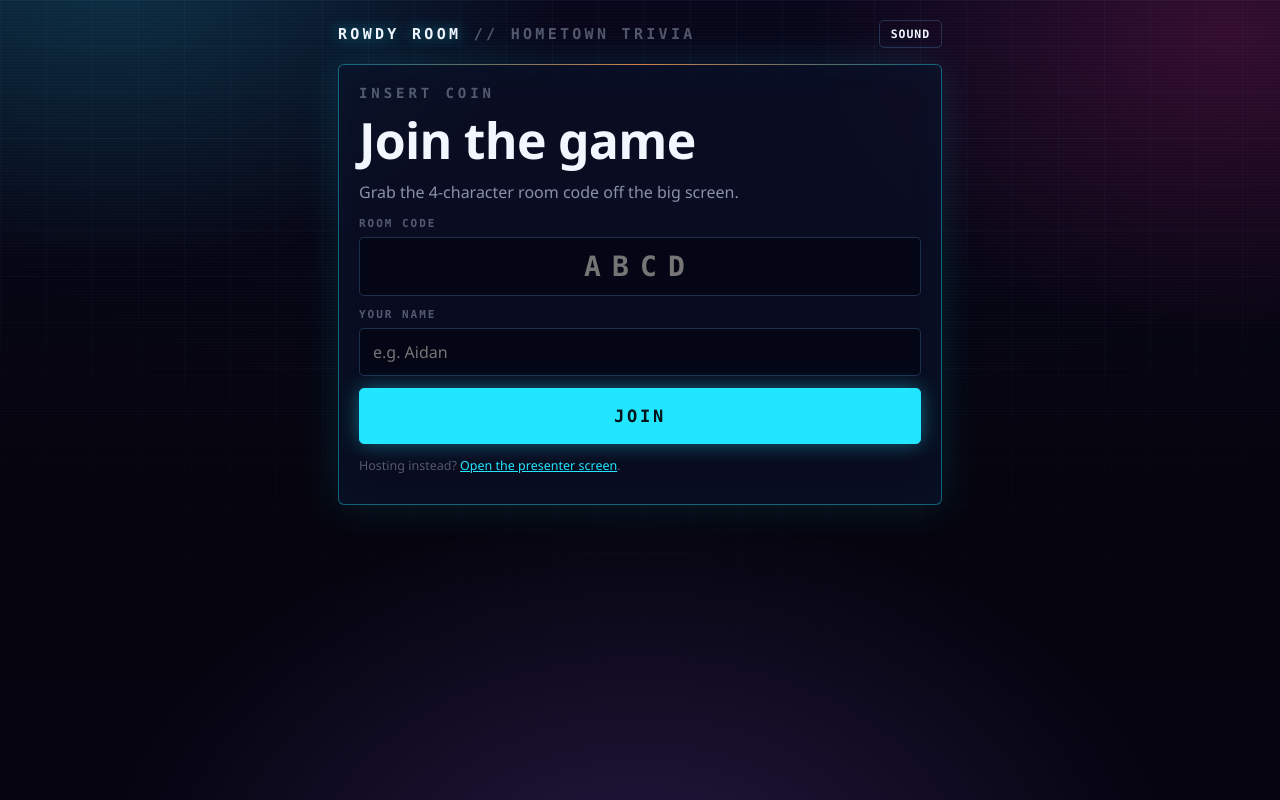
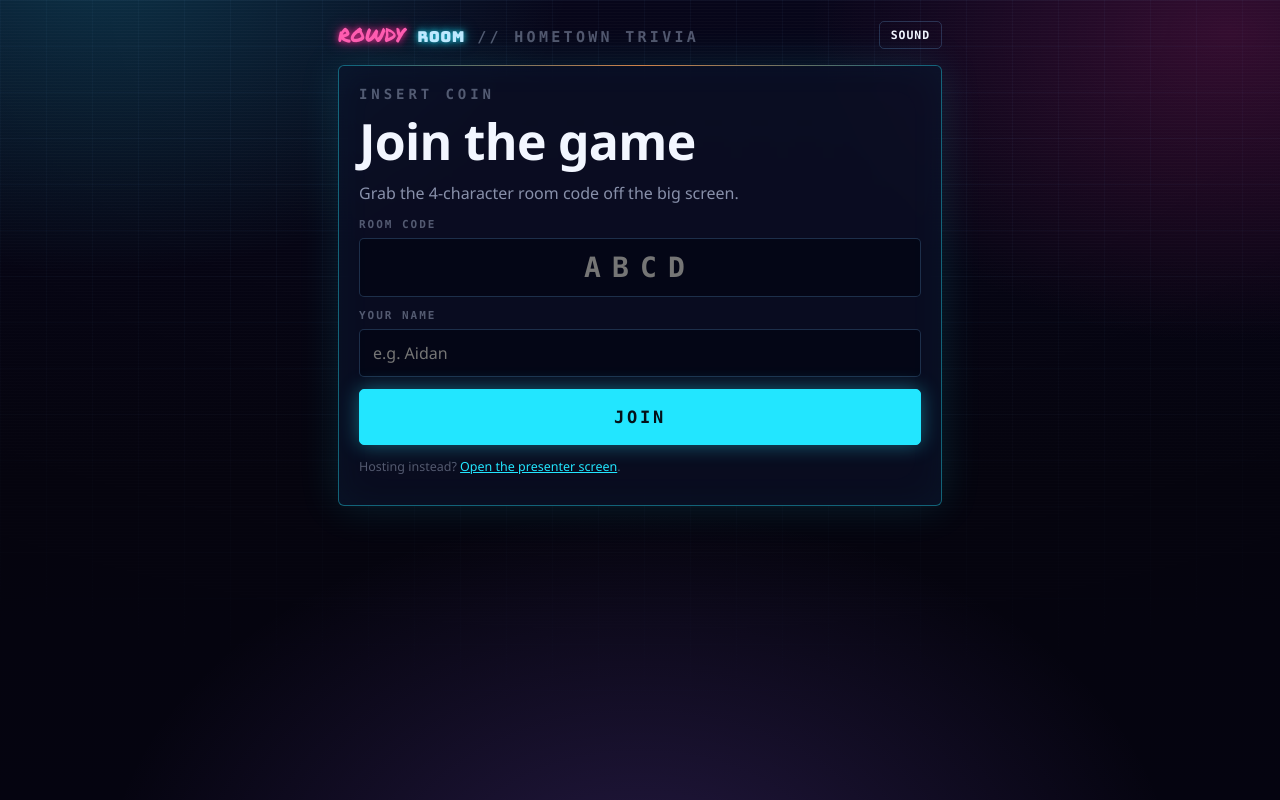
Before and after one commit to aidanavila63/rowdy-room, a website: page hometown-trivia/index.html in a window 1280 px wide. Drawn offline with Linux system fonts and the light colour scheme.

Commit message:
Add files via upload

```diff
--- a/hometown-trivia/index.html
+++ b/hometown-trivia/index.html
@@ -17,7 +17,7 @@
 <div class="wrap narrow">
 
   <div class="brandline">
-    <a class="brand" href="/" style="text-decoration:none">ROWDY ROOM <span>// HOMETOWN TRIVIA</span></a>
+    <a class="brand" href="/" style="text-decoration:none"><span class="brand-rowdy">ROWDY</span> <span class="brand-room">ROOM</span> <span>// HOMETOWN TRIVIA</span></a>
     <div class="grow"></div>
     <button class="ghost mini" id="btnSfx" title="Sound effects">Sound</button>
     <span class="pill hidden" id="status" data-s="connecting"><i class="dot"></i><span class="txt">Connecting…</span></span>
```
Also changed, not shown: hometown-trivia/present.html (+1 -1 lines).
